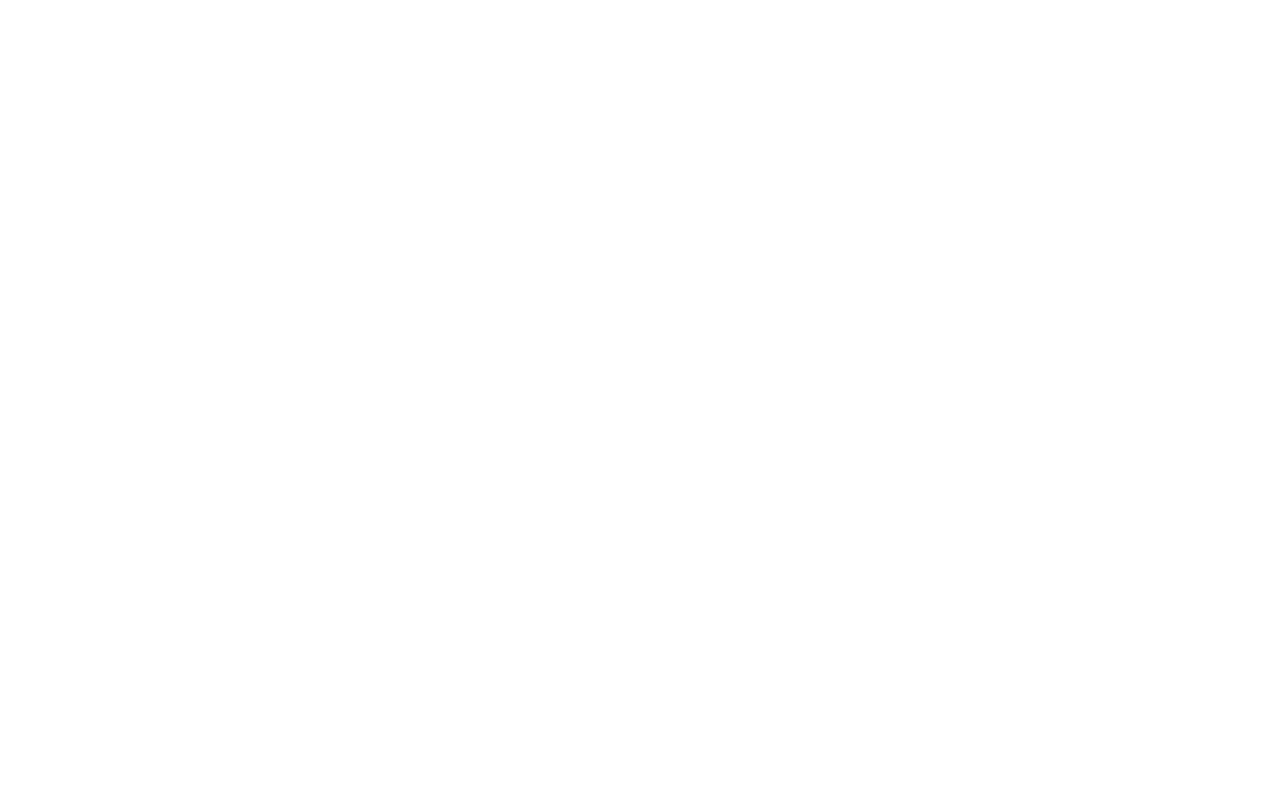
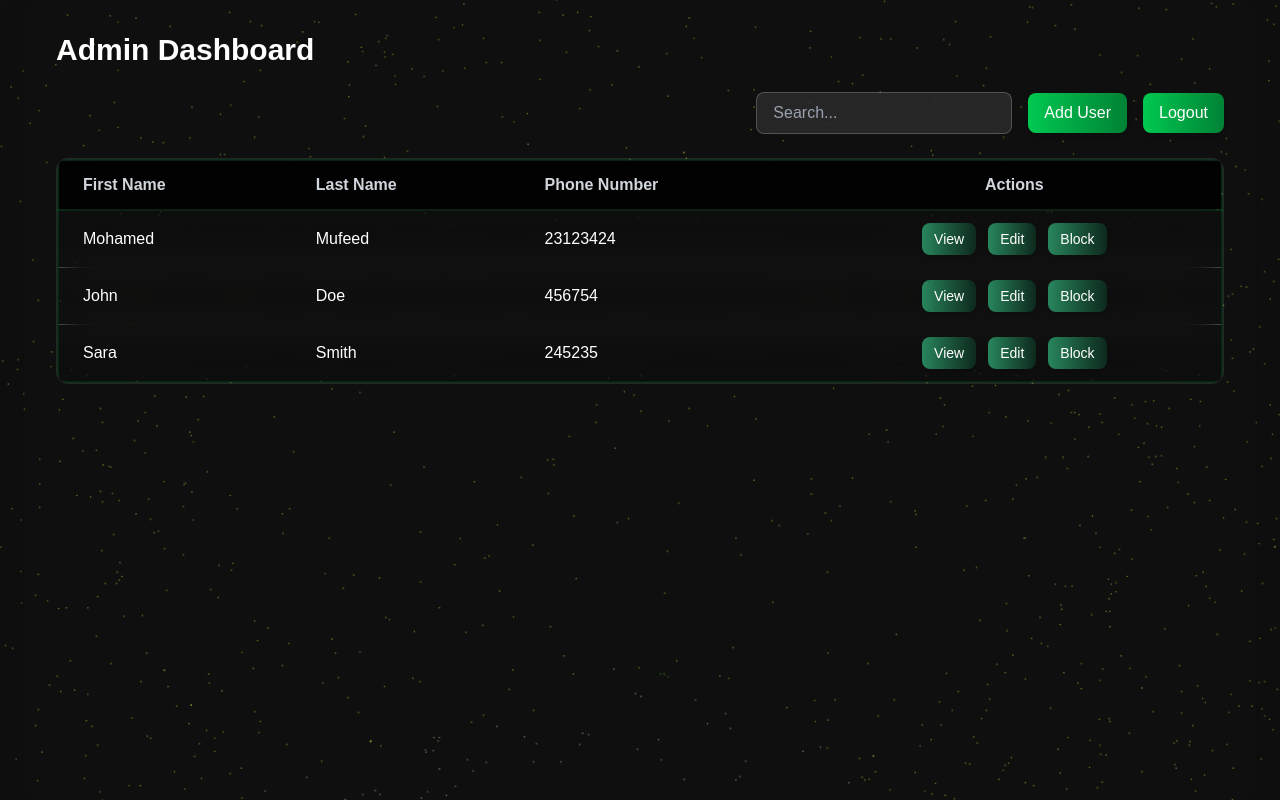
Before and after one commit to mohamedmufeed/User-management-system, a React (Vite) app in the folder client/: page /admin-dashboard in a window 1280 px wide. Before the commit this address had no page. Built offline with nearby package versions, Linux system fonts and the light colour scheme; a web font is replaced by a local one.

Commit message:
feat : admin dashboard ui complete

```diff
--- /dev/null
+++ b/client/src/pages/admin/Dashboard.tsx
@@ -0,0 +1,93 @@
+
+import Stars from "../../assets/DOTS 1.png";
+
+const Dashboard = () => {
+    const users = [
+        { id: 1, firstName: "Mohamed", lastName: "Mufeed", phoneNumber: 23123424 },
+        { id: 2, firstName: "John", lastName: "Doe", phoneNumber: 456754 },
+        { id: 3, firstName: "Sara", lastName: "Smith", phoneNumber: 245235 },
+    ];
+
+    return (
+        <div className="bg-[#0F0F0F] text-white h-screen w-full relative overflow-hidden">
+            {/* Background */}
+            <img
+                src={Stars}
+                alt="Stars Img"
+                className="absolute top-0 left-0 w-full h-full object-cover z-0"
+            />
+
+
+            {/* Conent */}
+            <div className="relative z-30 flex h-full px-6">
+                <div className="w-full  rounded-2xl p-8 shadow-2xl overflow-x-auto">
+                    <h1 className="text-3xl font-bold mb-6">Admin Dashboard</h1>
+
+
+                    <div className="flex justify-end items-center gap-4 mb-6">
+                        {/* Search Box */}
+                        <input
+                            type="text"
+                            placeholder="Search..."
+                            className="px-4 py-2 rounded-lg bg-white/10 backdrop-blur-md border border-white/20
+               text-white placeholder-gray-400 focus:outline-none focus:ring-2
+               focus:ring-green-500 w-64"
+                        />
+
+                        {/* Add User Button */}
+                        <button className="px-4 py-2 rounded-lg bg-gradient-to-r from-green-500 to-green-700
+                     hover:from-green-600 hover:to-green-800 transition shadow-md">
+                            Add User
+                        </button>
+
+                        {/* Logout Button */}
+                        <button className="px-4 py-2 rounded-lg bg-gradient-to-r from-green-500 to-green-700
+                     hover:from-green-600 hover:to-green-800 transition shadow-md">
+                            Logout
+                        </button>
+                    </div>
+
+
+                    {/* Glassmorphic Table */}
+                    <div className="overflow-hidden rounded-xl border border-white/10">
+                        <table className="w-full text-left border-collapse">
+                            <thead className="bg-black/90 backdrop-blur-lg border-2 border-green-700/30 text-gray-300">
+                                <tr>
+                                    <th className="px-6 py-3">First Name</th>
+                                    <th className="px-6 py-3">Last Name</th>
+                                    <th className="px-6 py-3">Phone Number</th>
+                                    <th className="px-6 py-3 text-center">Actions</th>
+                                </tr>
+                            </thead>
+                            <tbody className="bg-black/10 backdrop-blur-lg border-2 border-green-700/30">
+                                {users.map((user) => (
+                                    <tr
+                                        key={user.id}
+                                        className="border-b border-white/50 hover:bg-white/10 transition"
+                                    >
+                                        <td className="px-6 py-3">{user.firstName}</td>
+                                        <td className="px-6 py-3">{user.lastName}</td>
+                                        <td className="px-6 py-3">{user.phoneNumber}</td>
+                                        <td className="px-6 py-3 flex justify-center gap-3">
+                                            <button className="px-3 py-1.5 text-sm rounded-lg bg-gradient-to-r from-[#28865d] to-[#0d2a1d] hover:from-[#28a16d] hover:to-[#1a1a1a] transition duration-300 shadow-md">
+                                                View
+                                            </button>
+                                            <button className="px-3 py-1.5 text-sm rounded-lg bg-gradient-to-r  from-[#28865d] to-[#0d2a1d] hover:from-[#28a16d] hover:to-[#1a1a1a] transition duration-300 shadow-md text-white">
+                                                Edit
+                                            </button>
+                                            <button className="px-3 py-1.5 text-sm rounded-lg bg-gradient-to-r text-white from-[#28865d] to-[#0d2a1d] hover:from-[#28a16d] hover:to-[#1a1a1a] transition duration-300 shadow-md">
+                                                Block
+                                            </button>
+                                        </td>
+                                    </tr>
+                                ))}
+                            </tbody>
+                        </table>
+                    </div>
+                </div>
+            </div>
+        </div>
+    );
+};
+
+export default Dashboard;
--- a/client/src/pages/user/Profile.tsx
+++ b/client/src/pages/user/Profile.tsx
@@ -6,7 +6,6 @@
 const Profile = () => {
   return (
     <div className="bg-[#0F0F0F] text-white h-screen w-full relative overflow-hidden">
-      {/* Background Stars */}
       <img
         src={Stars}
         alt="Stars Img"
--- a/client/src/routes/Approutes.tsx
+++ b/client/src/routes/Approutes.tsx
@@ -1,17 +1,29 @@
 import { lazy } from "react"
-import { BrowserRouter as Router ,Routes , Route } from "react-router-dom"
-const Home=lazy(()=>import("../pages/user/Home"))
-const Login =lazy(()=>import("../pages/user/Login"))
-const Profile=lazy(()=>import('../pages/user/Profile'))
+import { BrowserRouter as Router, Routes, Route } from "react-router-dom"
+// User Routes
+const Home = lazy(() => import("../pages/user/Home"))
+const Login = lazy(() => import("../pages/user/Login"))
+const Profile = lazy(() => import('../pages/user/Profile'))
+
+// Admin Routes
+const Dashboard = lazy(()=>import('../pages/admin/Dashboard'))
+
 const Approutes = () => {
   return (
-  <Router>
-    <Routes>
-       <Route path="/" element={<Home/>}/>
-       <Route path="/login" element={<Login/>}/>
-       <Route  path="/profile" element={<Profile/>}/>
-    </Routes>
-  </Router>
+    <Router>
+      <Routes>
+
+        {/* User routes */}
+        <Route path="/" element={<Home />} />
+        <Route path="/login" element={<Login />} />
+        <Route path="/profile" element={<Profile />} />
+
+        {/* Admin routes */}
+        <Route path="/admin-dashboard" element={<Dashboard/>} />
+
+
+      </Routes>
+    </Router>
   )
 }
 
```
